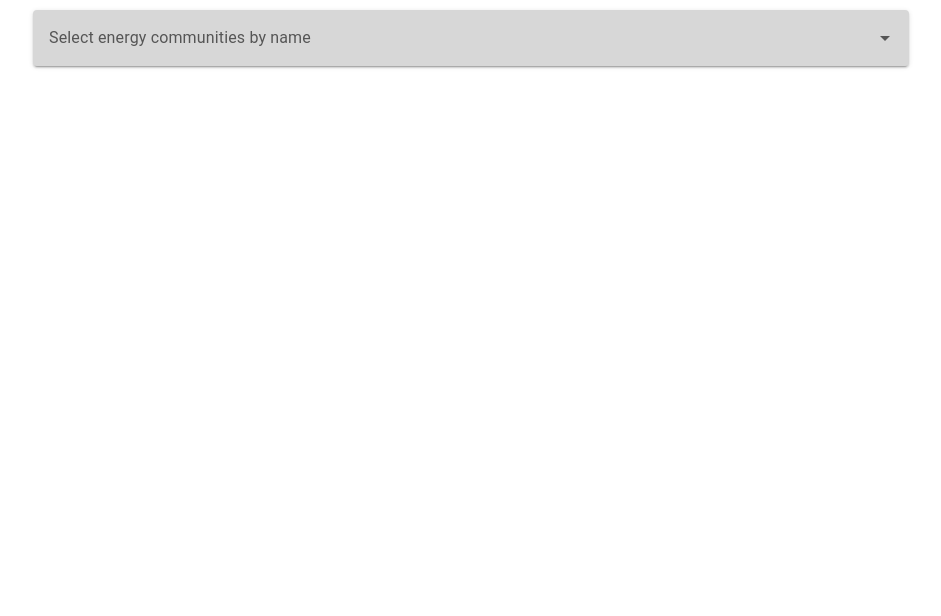
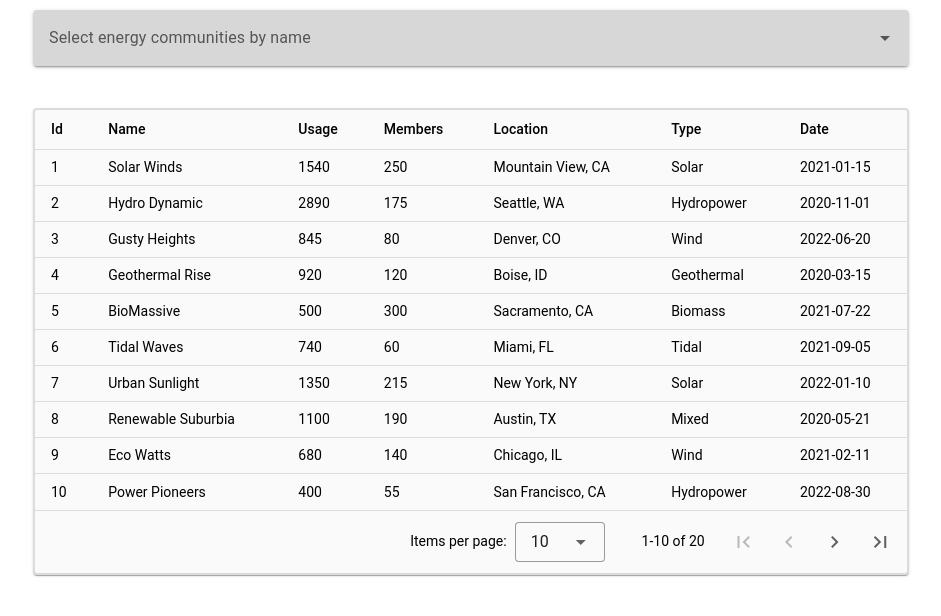
Before and after one commit to danish981/vue3-challenge-energy-communities, a Vue app: page / in a window 1280 px wide. Shown: the top 616 px of the page, without its empty margins (169-1110 px from the left). Built offline with nearby package versions, Linux system fonts and the light colour scheme.

Commit message:
basic autocomplete functionality completed

```diff
--- a/src/components/AutocompleteSelect.vue
+++ b/src/components/AutocompleteSelect.vue
@@ -1,6 +1,4 @@
 <template>
-  <!-- todo: Implement autocomplete and multiselect form field using Vuetify -->
-
   <div class="middle-centered">
     <v-autocomplete
         density="default"
@@ -14,31 +12,26 @@
         clearable
         multiple
         variant="solo-filled"
-    >
-    </v-autocomplete>
+    />
   </div>
 </template>
 
 <script setup>
-// TODO: Utilize Vue Composition API for managing states and logic
+import { useEnergyCommunityStore } from "@/stores/energyCommunityStore";
+import { ref, watch, onMounted } from "vue";
 
-import {energyCommunityStore} from "@/stores/energyCommunityStore";
-import {ref, watch} from "vue";
-
-const store = energyCommunityStore();
+const store = useEnergyCommunityStore();
 const names = ref([]);
 const selectedNames = ref([]);
 
-store.getCommunities().then(communities => {
-  names.value = communities.map(community => community.name);
+onMounted(async () => {
+  await store.getCommunities();
+  names.value = store.communities.map(community => community.name);
 });
 
 watch(selectedNames, (newSelectedNames) => {
-  console.log(newSelectedNames)
-  store.selectedCommunities = newSelectedNames;
+  store.selectedCommunityNames = newSelectedNames;
 });
-
-
 </script>
 
 <style scoped>
@@ -48,6 +41,4 @@ watch(selectedNames, (newSelectedNames) => {
   width: 70%;
   padding: 10px;
 }
-
-
 </style>
--- a/src/components/EnergyCommunityTable.vue
+++ b/src/components/EnergyCommunityTable.vue
@@ -1,47 +1,39 @@
 <template>
-
-  <!-- TODO: Implement data table with CRUD operations -->
-
   <div class="middle-centered">
     <v-data-table
         density="compact"
-        :headers="[
-          { title: 'Id', value: 'id', align : 'start' },
-          { title: 'Name', value: 'name' , align : 'start' },
-          { title: 'Usage', value: 'energyUsage', align : 'start'  },
-          { title: 'Members', value: 'members' , align : 'start' },
-          { title: 'Location', value: 'location' , align : 'start' },
-          { title: 'Type', value: 'energyType', align : 'start'  },
-          { title: 'Date', value: 'startDate', align : 'start'  },
-      ]"
-
+        :headers="headers"
         class="elevation-1 text-left bg-amber-darken-2 bg-grey-lighten-5 border-md rounded"
-        :items="items"
+        :items="selectedCommunities"
         item-key="name"
         items-per-page="10"
-    >
-
-    </v-data-table>
-
+    />
   </div>
-
-
 </template>
 
 <script setup>
-// TODO: Use Pinia for state management and Vue Composition API for component logic
+import { ref, onMounted, computed } from "vue";
+import { useEnergyCommunityStore } from "@/stores/energyCommunityStore";
 
-// TODO: Use Pinia for state management and Vue Composition API for component logic
-// TODO: Use Pinia for state management and Vue Composition API for component logic
-import {energyCommunityStore} from "@/stores/energyCommunityStore";
+const store = useEnergyCommunityStore();
 
-const items = (await energyCommunityStore().getCommunities());
+const headers = [
+  {title: "Id", value: "id", align: "start"},
+  {title: "Name", value: "name", align: "start"},
+  {title: "Usage", value: "energyUsage", align: "start"},
+  {title: "Members", value: "members", align: "start"},
+  {title: "Location", value: "location", align: "start"},
+  {title: "Type", value: "energyType", align: "start"},
+  {title: "Date", value: "startDate", align: "start"},
+];
 
-// const energyCommunities = ref([])
+onMounted(async () => {
+  await store.getCommunities();
+});
 
+const selectedCommunities = computed(() => store.selectedCommunities);
 
 </script>
-
 
 <style scoped>
 .middle-centered {
@@ -50,6 +42,4 @@ const items = (await energyCommunityStore().getCommunities());
   width: 70%;
   padding: 10px;
 }
-
-
 </style>
--- a/src/stores/energyCommunityStore.js
+++ b/src/stores/energyCommunityStore.js
@@ -1,40 +1,44 @@
 import {defineStore} from 'pinia';
 import EnergyCommunityService from '../services/EnergyCommunityService';
 
-export const energyCommunityStore = defineStore('energyCommunityStore', {
+export const useEnergyCommunityStore = defineStore('energyCommunityStore', {
     state: () => ({
-        // TODO: Define the state for storing energy communities data
-        // Hint: You might need an array for communities and possibly other state variables for loading or error management
-        communities: EnergyCommunityService.fetchCommunities(),
-        selectedCommunities: [],
+        communities: [],
+        selectedCommunityNames: [],
         loading: false,
         error: null
     }),
 
     getters: {
-        getSelectedCommunities: {
-            get: (state) => state.selectedCommunities
+
+        // selectedCommunities(state) {
+        //     return state.communities.filter(community => state.selectedCommunityNames.includes(community.name));
+        // }
+
+        selectedCommunities(state) {
+            if (state.selectedCommunityNames.length === 0) {
+                return state.communities;
+            }
+            return state.communities.filter(community =>
+                state.selectedCommunityNames.includes(community.name)
+            );
         }
+
     },
 
     actions: {
-        // TODO: Implement an action to fetch communities data using the EnergyCommunityService
-        // This should update the state appropriately with the data, loading status, and any errors
-
         async getCommunities() {
             this.loading = true;
             this.error = null;
             try {
-                return this.communities = await EnergyCommunityService.fetchCommunities();
+                this.communities = await EnergyCommunityService.fetchCommunities();
             } catch (error) {
-                return this.error = error.message;
+                this.error = error.message;
             } finally {
                 this.loading = false;
             }
         },
 
-        // TODO: Implement create, update, and delete actions for communities
-        // Each action should interact with the EnergyCommunityService and update the state accordingly
-
+        // Create, update, delete actions would go here
     }
 });
```
